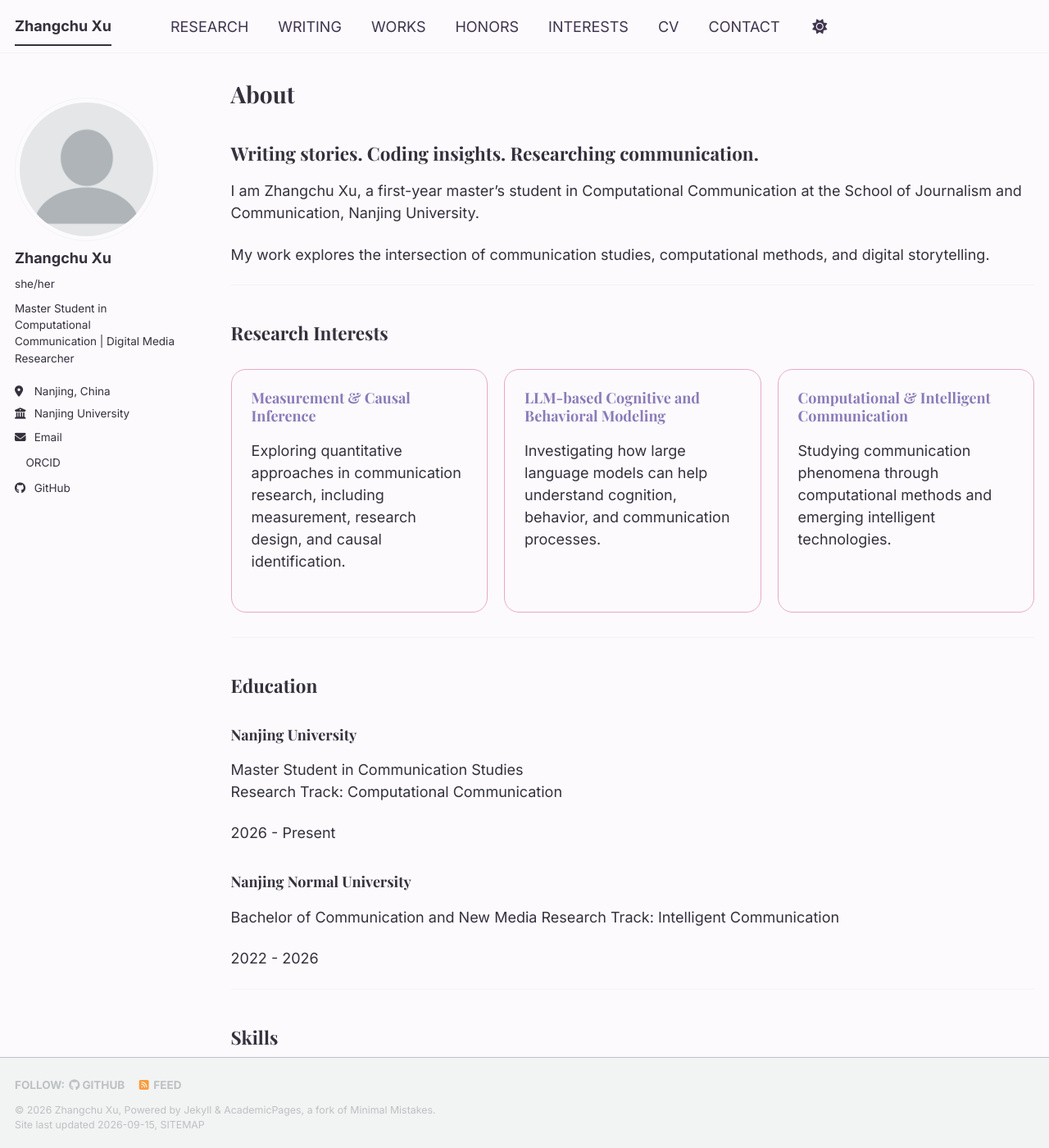
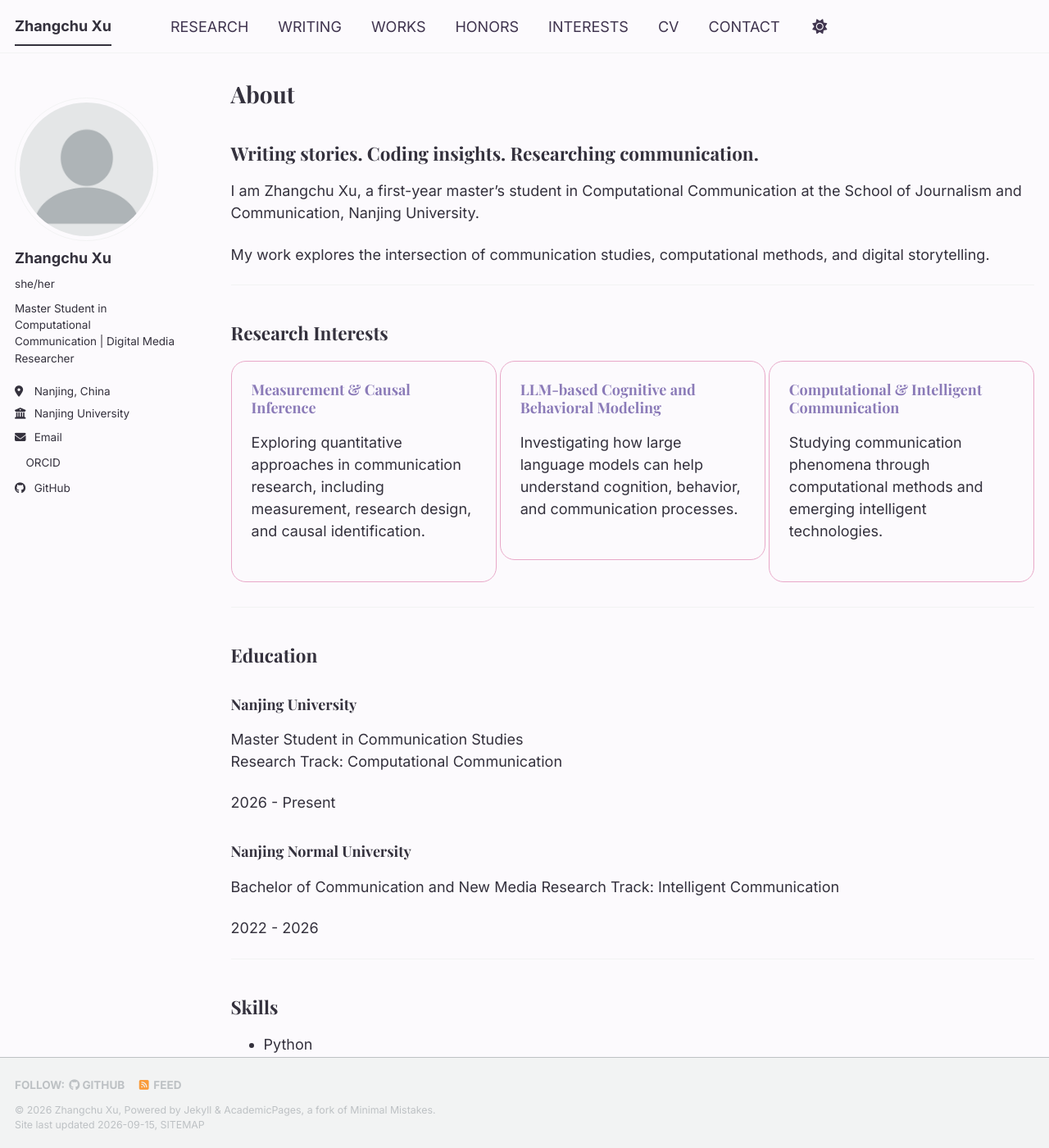
Before and after one commit to xuzhangchu0103/xuzhangchu0103.github.io, a Jekyll site: the page built from _pages/about.md, in a window 1280 px wide and 1400 px high. Shown: the whole window at 82% size. Built offline with Jekyll 4.4.1, drawn with Linux system fonts in a browser that asks for light colours; a style sheet for code colours, icons or effects is not loaded.

Commit message:
Adjust grid gap and card styles in custom.scss

```diff
--- a/_sass/_custom.scss
+++ b/_sass/_custom.scss
@@ -4,9 +4,11 @@ display:grid;
 
 grid-template-columns:repeat(3,1fr);
 
-gap:20px;
+gap:4px;
 
 margin:30px 0;
+
+align-items:start;
 
 }
 
@@ -22,6 +24,8 @@ border-radius:18px;
 padding:24px;
 
 transition:0.25s;
+
+min-height:180px;
 
 }
 
@@ -42,3 +46,8 @@ transform:translateY(-5px);
 box-shadow:0 12px 30px rgba(139,123,184,0.15);
 
 }
+
+
+.interest-grid{
+margin-top:20px;
+}
```
